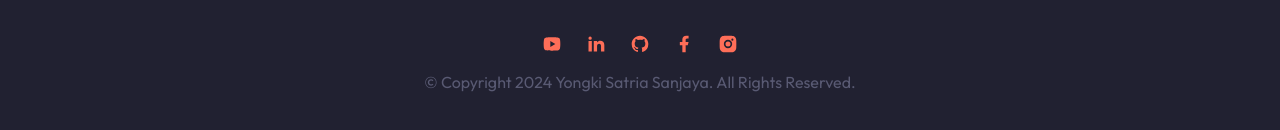
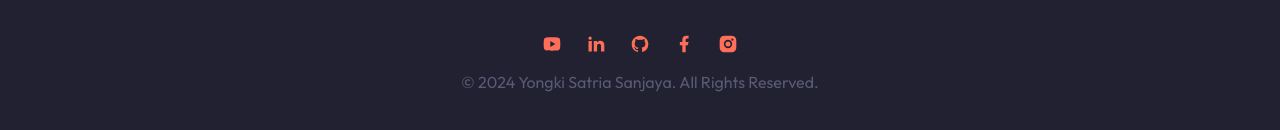
Before and after one commit to yongkisatrias/yongki-portfolio, a Next.js app: page / in a window 1280 px wide. Shown: the part 4422-4552 px from the top of the page. Built offline with nearby package versions, Linux system fonts and the light colour scheme.

Commit message:
[UPDATE] Update footer

```diff
--- a/components/Footer.jsx
+++ b/components/Footer.jsx
@@ -14,8 +14,7 @@ const Footer = () => {
           />
           {/* Copyright */}
           <div className="text-muted-foreground">
-            © Copyright {currentYearCopyright} Yongki Satria Sanjaya. All Rights
-            Reserved.
+            © {currentYearCopyright} Yongki Satria Sanjaya. All Rights Reserved.
           </div>
         </div>
       </div>
```
